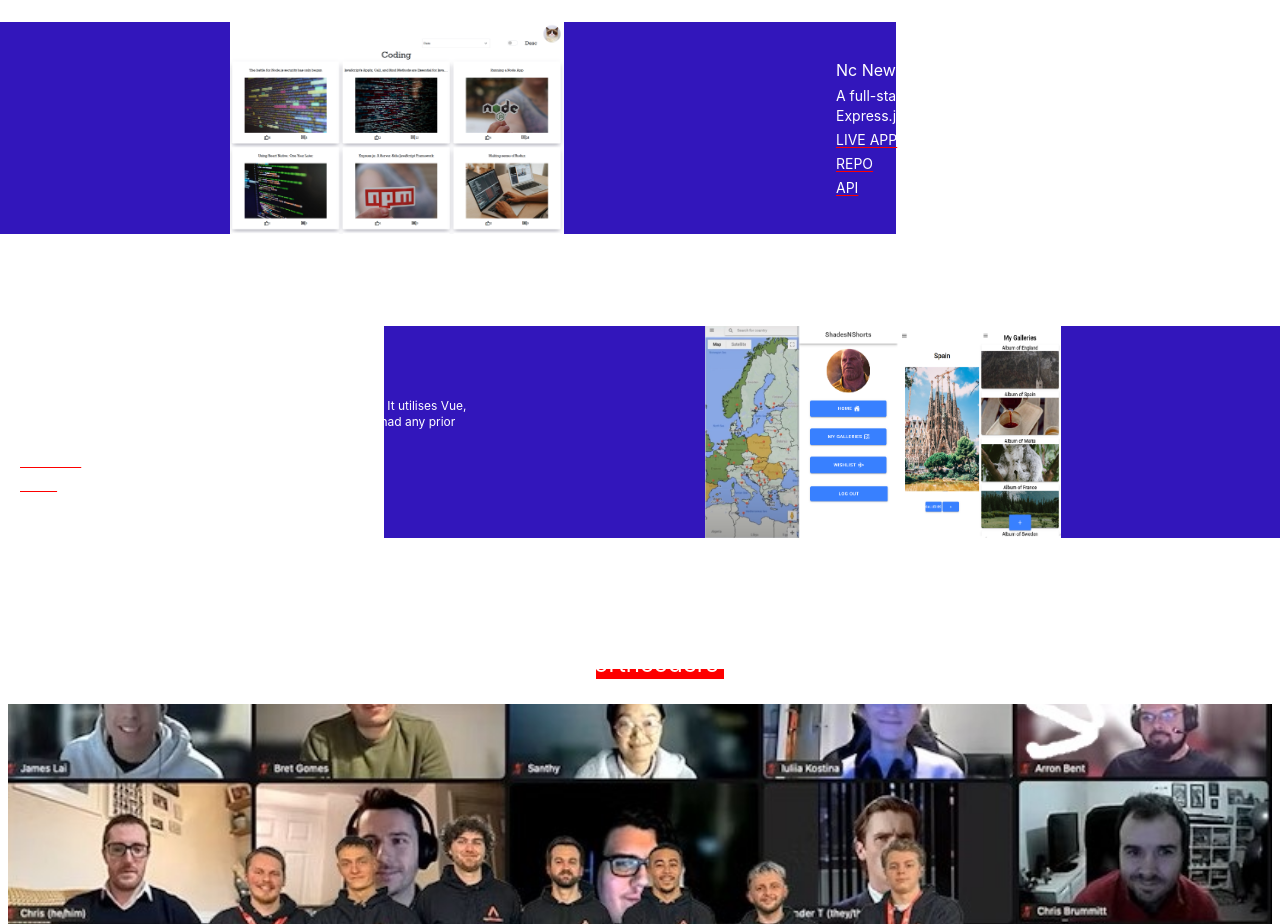
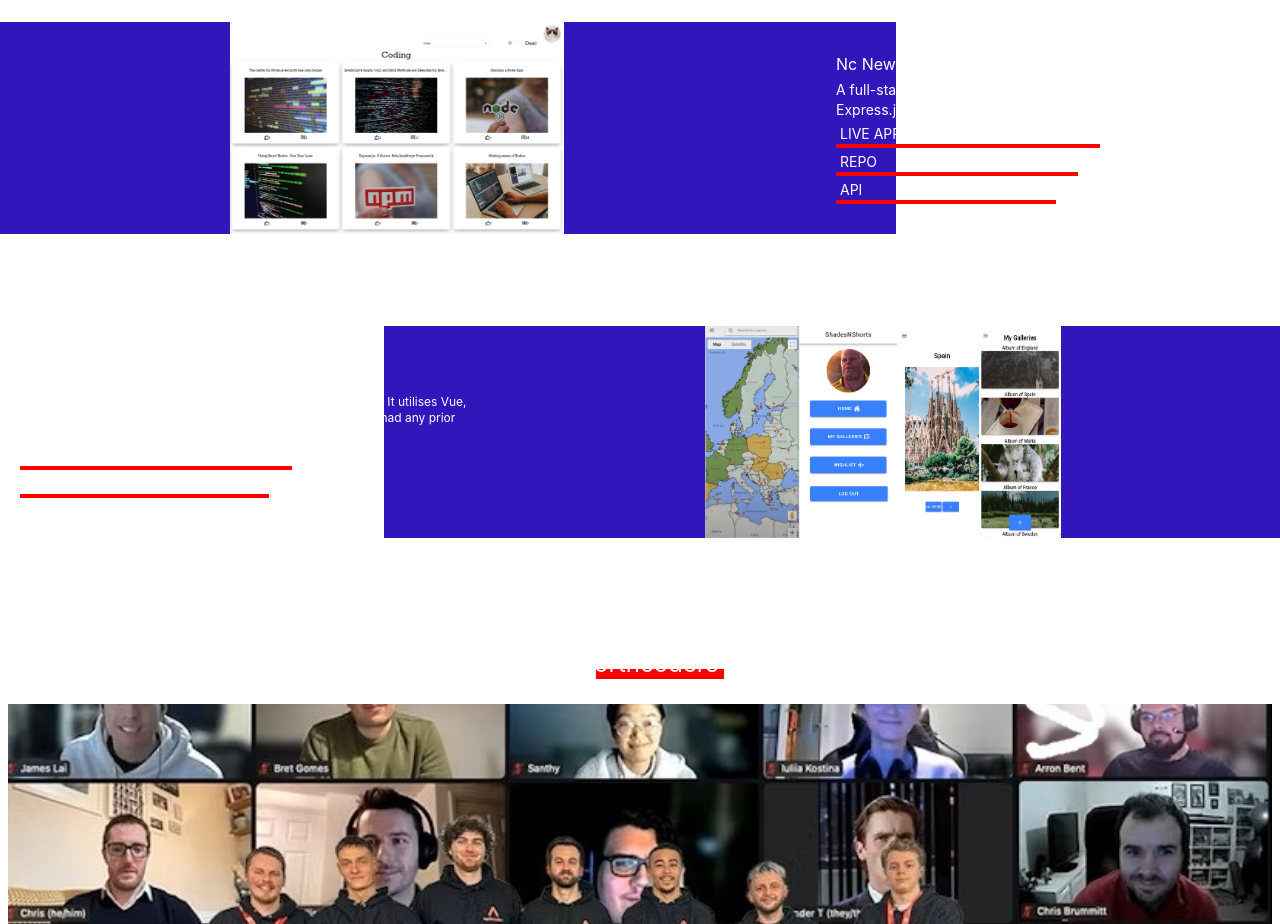
Before and after one commit to Arron-B/portfolio, a React (Vite) app: page / in a window 1280 px wide. Shown: the part 1680-2604 px from the top of the page. Built offline with nearby package versions, Linux system fonts and the light colour scheme.

Commit message:
Project buttons styled with hover effects

```diff
--- a/src/components/Projects.jsx
+++ b/src/components/Projects.jsx
@@ -31,25 +31,52 @@ function Projects({ isNavOpen, isDark }) {
 							Express.js and PostgreSQL
 						</p>
 						<a
-							className="text-sm underline decoration-my-red underline-offset-2"
+							className="text-sm"
 							href="https://arron-nc-news.netlify.app/?sort_by=created_at&order=desc&topic="
 							target="_blank"
 						>
-							LIVE APP
+							<div
+								className={
+									"relative w-[60%] overflow-hidden border-b-4 border-my-red transition-all after:absolute after:bottom-0 after:left-0 after:right-0 after:h-0 after:w-full after:bg-my-red after:duration-500 hover:after:h-full px-1" +
+									(isDark
+										? " text-white hover:text-dark-bg"
+										: " text-black hover:text-light-bg")
+								}
+							>
+								<span className="relative z-10 text-sm">LIVE APP</span>
+							</div>
 						</a>
 						<a
-							className="text-sm underline decoration-my-red underline-offset-2"
+							className="text-sm"
 							href="https://github.com/Arron-B/nc-news"
 							target="_blank"
 						>
-							REPO
+							<div
+								className={
+									"relative w-[55%] overflow-hidden border-b-4 border-my-red transition-all after:absolute after:bottom-0 after:left-0 after:right-0 after:h-0 after:w-full after:bg-my-red after:duration-500 hover:after:h-full px-1" +
+									(isDark
+										? " text-white hover:text-dark-bg"
+										: " text-black hover:text-light-bg")
+								}
+							>
+								<span className="relative z-10 text-sm">REPO</span>
+							</div>
 						</a>
 						<a
-							className="text-sm underline decoration-my-red underline-offset-2"
+							className="text-sm"
 							href="https://github.com/Arron-B/API-nc-news"
 							target="_blank"
 						>
-							API
+							<div
+								className={
+									"relative w-[50%] overflow-hidden border-b-4 border-my-red transition-all after:absolute after:bottom-0 after:left-0 after:right-0 after:h-0 after:w-full after:bg-my-red after:duration-500 hover:after:h-full px-1" +
+									(isDark
+										? " text-white hover:text-dark-bg"
+										: " text-black hover:text-light-bg")
+								}
+							>
+								<span className="relative z-10 text-sm">API</span>
+							</div>
 						</a>
 					</div>
 				</section>
@@ -89,18 +116,36 @@ function Projects({ isNavOpen, isDark }) {
 							of the team had any prior experience with.
 						</p>
 						<a
-							className="text-sm underline decoration-my-red underline-offset-2"
+							className="text-sm"
 							href="https://travel-app-npm-jog.netlify.app/home?utm_source=pocket_saves"
 							target="_blank"
 						>
-							LIVE APP
+							<div
+								className={
+									"relative w-[60%] overflow-hidden border-b-4 border-my-red transition-all after:absolute after:bottom-0 after:left-0 after:right-0 after:h-0 after:w-full after:bg-my-red after:duration-500 hover:after:h-full px-1" +
+									(isDark
+										? " text-white hover:text-dark-bg"
+										: " text-black hover:text-light-bg")
+								}
+							>
+								<span className="relative z-10 text-sm">LIVE APP</span>
+							</div>
 						</a>
 						<a
-							className="text-sm underline decoration-my-red underline-offset-2"
+							className="text-sm"
 							href="https://github.com/npm-jog/travel-proj"
 							target="_blank"
 						>
-							REPO
+							<div
+								className={
+									"relative w-[55%] overflow-hidden border-b-4 border-my-red transition-all after:absolute after:bottom-0 after:left-0 after:right-0 after:h-0 after:w-full after:bg-my-red after:duration-500 hover:after:h-full px-1" +
+									(isDark
+										? " text-white hover:text-dark-bg"
+										: " text-black hover:text-light-bg")
+								}
+							>
+								<span className="relative z-10 text-sm">REPO</span>
+							</div>
 						</a>
 					</div>
 				</section>
```
